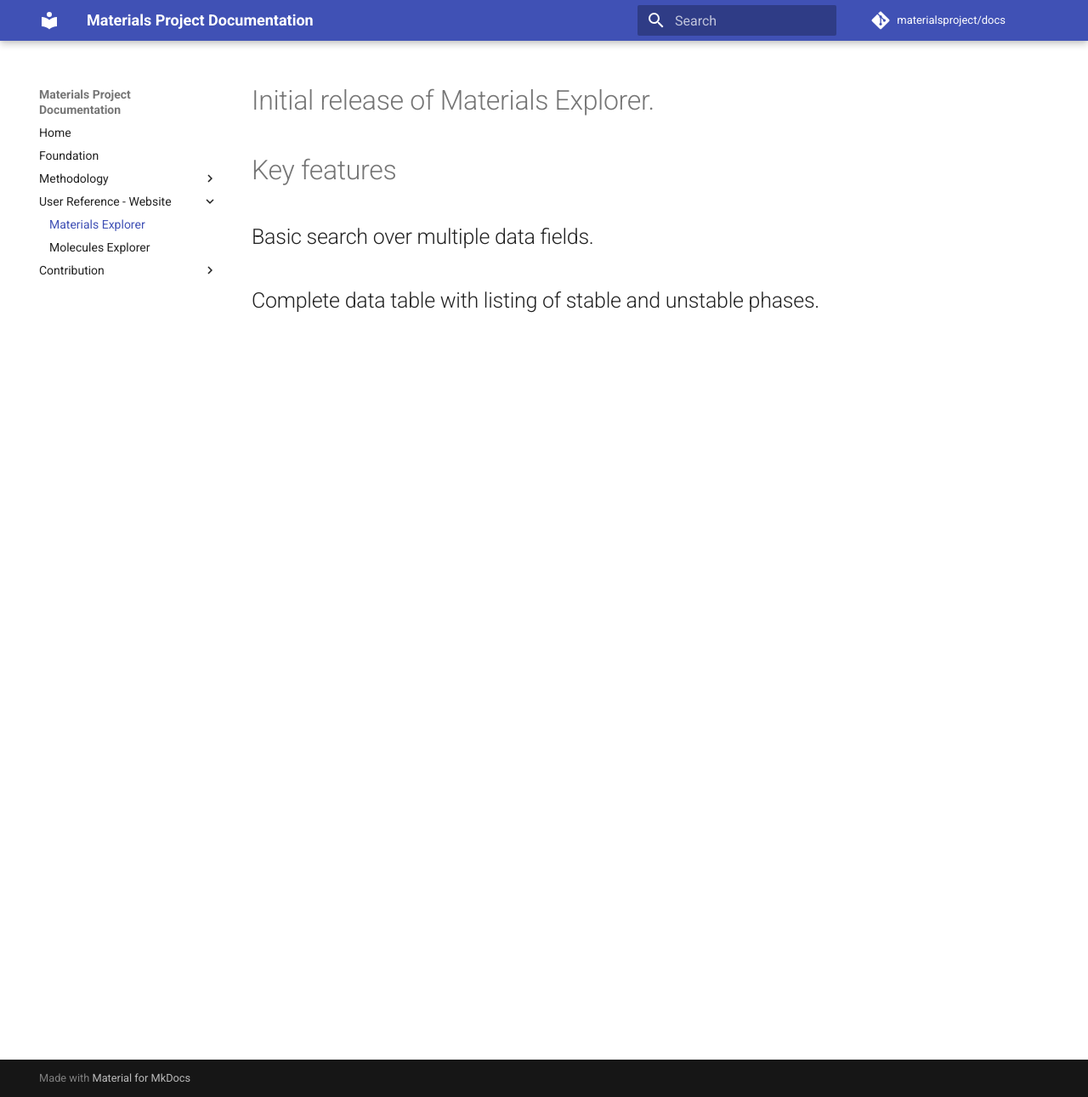
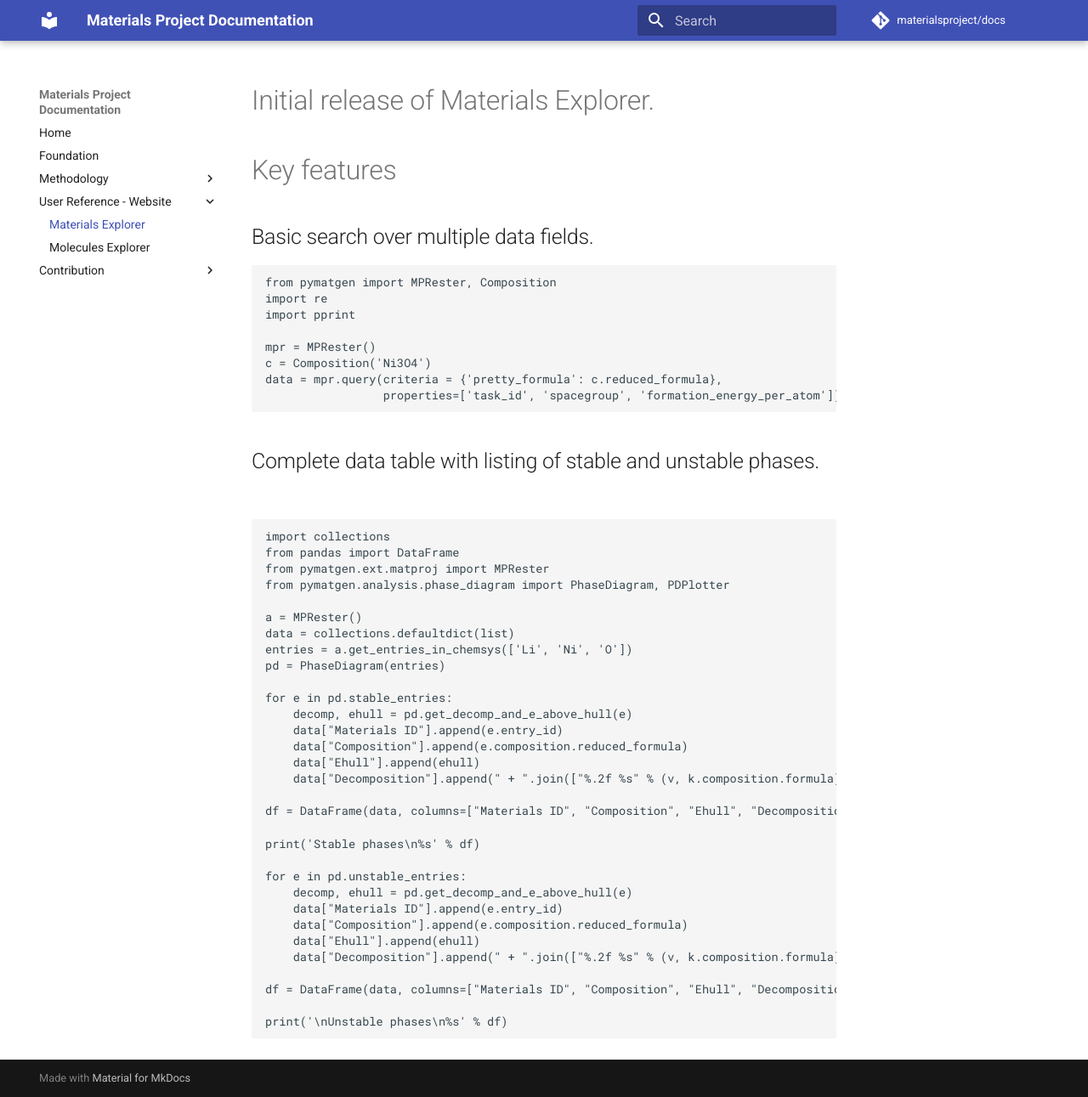
Before and after one commit to materialsproject/docs, an MkDocs documentation site: the page built from docs/user-guide/materials-explorer.md, in a window 1280 px wide and 1291 px high. Shown: the whole window at 85% size. Built offline with MkDocs 1.6.1 and Material for MkDocs 9.7.7, drawn with Linux system fonts in a browser that asks for light colours; comment, search, counter and statistics services are not loaded.

Commit message:
Add code examples

````diff
--- a/docs/user-guide/materials-explorer.md
+++ b/docs/user-guide/materials-explorer.md
@@ -1,4 +1,47 @@
 # Initial release of Materials Explorer.
 # Key features
 ## Basic search over multiple data fields.
+```
+from pymatgen import MPRester, Composition
+import re
+import pprint
+
+mpr = MPRester()
+c = Composition('Ni3O4')
+data = mpr.query(criteria = {'pretty_formula': c.reduced_formula},
+                 properties=['task_id', 'spacegroup', 'formation_energy_per_atom'])
+```
 ## Complete data table with listing of stable and unstable phases.
+```
+import collections
+from pandas import DataFrame
+from pymatgen.ext.matproj import MPRester
+from pymatgen.analysis.phase_diagram import PhaseDiagram, PDPlotter
+
+a = MPRester()
+data = collections.defaultdict(list)
+entries = a.get_entries_in_chemsys(['Li', 'Ni', 'O'])
+pd = PhaseDiagram(entries)
+
+for e in pd.stable_entries:
+    decomp, ehull = pd.get_decomp_and_e_above_hull(e)
+    data["Materials ID"].append(e.entry_id)
+    data["Composition"].append(e.composition.reduced_formula)
+    data["Ehull"].append(ehull)
+    data["Decomposition"].append(" + ".join(["%.2f %s" % (v, k.composition.formula) for k, v in decomp.items()]))
+
+df = DataFrame(data, columns=["Materials ID", "Composition", "Ehull", "Decomposition"])
+
+print('Stable phases\n%s' % df)
+
+for e in pd.unstable_entries:
+    decomp, ehull = pd.get_decomp_and_e_above_hull(e)
+    data["Materials ID"].append(e.entry_id)
+    data["Composition"].append(e.composition.reduced_formula)
+    data["Ehull"].append(ehull)
+    data["Decomposition"].append(" + ".join(["%.2f %s" % (v, k.composition.formula) for k, v in decomp.items()]))
+
+df = DataFrame(data, columns=["Materials ID", "Composition", "Ehull", "Decomposition"])
+
+print('\nUnstable phases\n%s' % df)
+```
````
